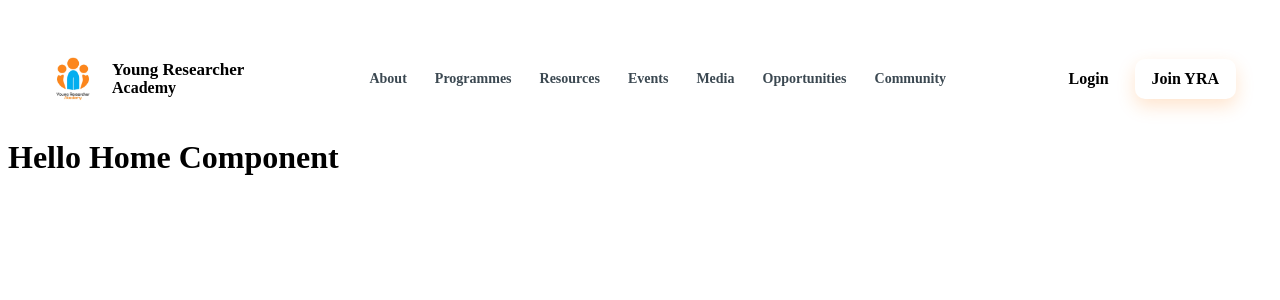
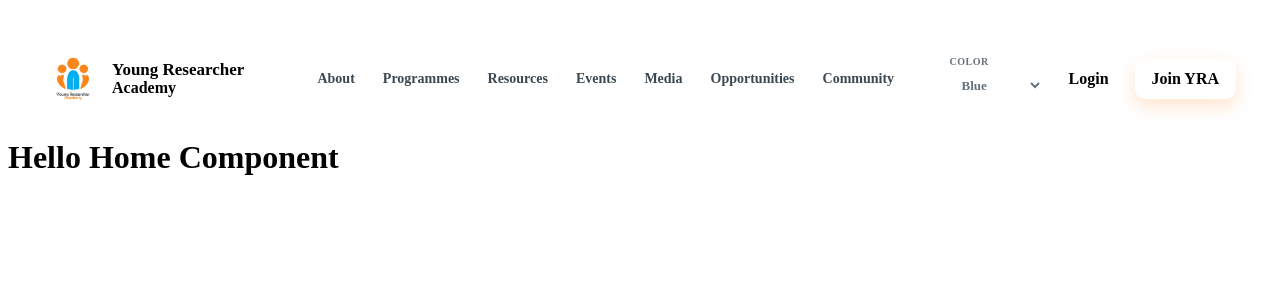
Before and after one commit to obuhdaniel/cohort-8-week6-assignment, an Angular app: page / in a window 1280 px wide. Shown: the top 300 px of the page. Built offline with nearby package versions, Linux system fonts and the light colour scheme.

Commit message:
feat: In the navbar, add a select option that allows users to choose from the following colors: blue, yellow, red, and black.

```diff
--- a/src/app/Components/navbar/navbar.css
+++ b/src/app/Components/navbar/navbar.css
@@ -0,0 +1,51 @@
+.color-picker {
+  display: grid;
+  gap: 2px;
+  color: #66737d;
+  font-size: 10px;
+  font-weight: 750;
+  line-height: 1;
+}
+
+.color-picker span {
+  padding-left: 2px;
+  text-transform: uppercase;
+  letter-spacing: 0.05em;
+}
+
+.color-picker select {
+  min-width: 92px;
+  padding: 8px 28px 8px 10px;
+  border: 1px solid var(--line);
+  border-radius: 10px;
+  outline: none;
+  background: #fff;
+  color: var(--ink);
+  font-size: 13px;
+  font-weight: 650;
+  cursor: pointer;
+}
+
+.color-picker select:focus-visible {
+  border-color: var(--teal);
+  box-shadow: 0 0 0 3px rgba(31, 134, 165, 0.1);
+}
+
+@media (max-width: 680px) {
+  .color-picker span {
+    position: absolute;
+    width: 1px;
+    height: 1px;
+    padding: 0;
+    margin: -1px;
+    overflow: hidden;
+    clip: rect(0, 0, 0, 0);
+    white-space: nowrap;
+    border: 0;
+  }
+
+  .color-picker select {
+    min-width: 78px;
+    padding-block: 8px;
+  }
+}
--- a/src/app/Components/navbar/navbar.html
+++ b/src/app/Components/navbar/navbar.html
@@ -16,6 +16,16 @@
     </div>
 
     <div class="actions">
+        <label class="color-picker">
+            <span>Color</span>
+            <select aria-label="Choose a color">
+                <option value="blue">Blue</option>
+                <option value="yellow">Yellow</option>
+                <option value="red">Red</option>
+                <option value="black">Black</option>
+            </select>
+        </label>
+
         <a class="btn btn-secondary" routerLink="/login">
             Login
         </a>
@@ -23,8 +33,6 @@
         <a class="btn btn-primary" routerLink="/join">
             Join YRA
         </a>
-
-
     </div>
     </nav>
   </header>
--- a/src/app/Components/navbar/navbar.ts
+++ b/src/app/Components/navbar/navbar.ts
@@ -4,7 +4,7 @@ import { RouterLink } from '@angular/router';
 @Component({
   imports: [RouterLink],
   selector: 'app-navbar',
-  styleUrl: '../../app.css',
+  styleUrls: ['../../app.css', './navbar.css'],
   templateUrl: './navbar.html',
 })
 export class Navbar {}
```
